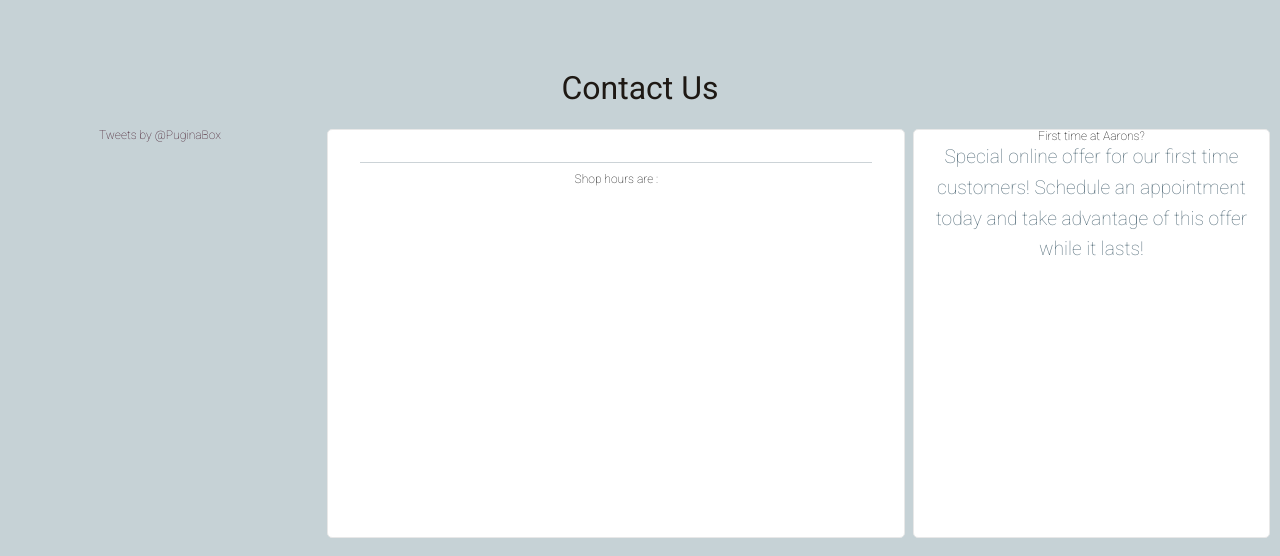
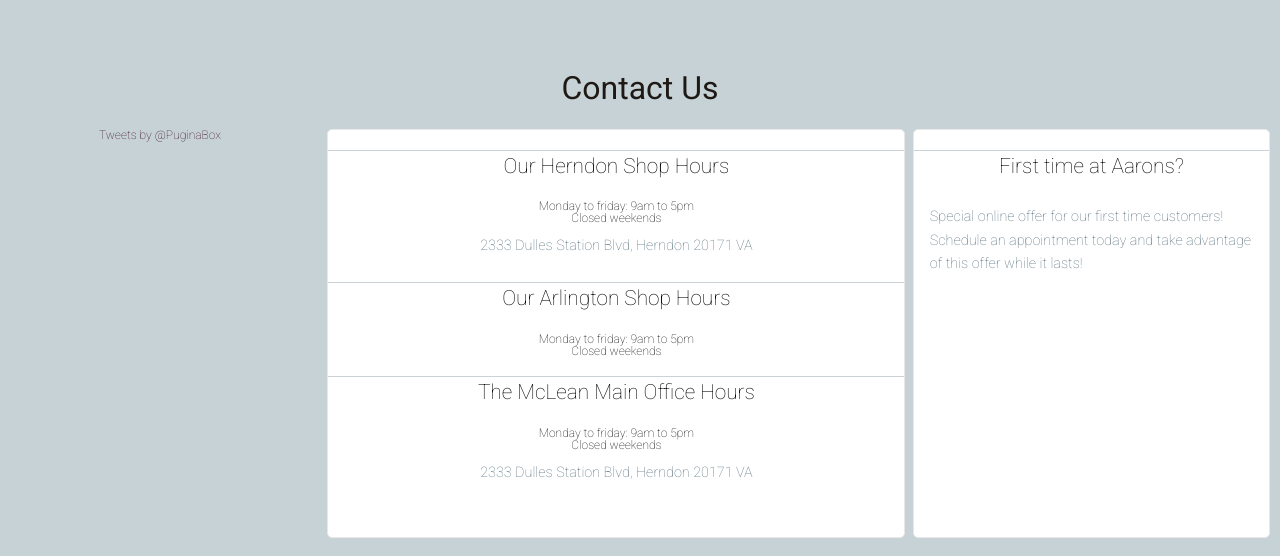
Before and after one commit to puginabox/aarons-auto, a website: page src/client/index.html in a window 1280 px wide. Shown: the part 2940-3496 px from the top of the page. Drawn offline with nearby package versions, Linux system fonts and the light colour scheme; some packages are replaced by stand-ins of ours; grey boxes are pictures that could not be loaded.

Commit message:
adding copy to contact sections

```diff
--- a/src/client/components/sass/layout/_layout.scss
+++ b/src/client/components/sass/layout/_layout.scss
@@ -236,21 +236,30 @@ border: 1px solid #e8e8e8;
 #estimate {
     float: right;
     width: 75%;
+    h3 {
+        font-size: 1.3rem;
+        margin: 1.2rem 0;
+        padding: 5px 0;
+        border-top: 1px solid rgba($gunMetal, 0.3);
+    }
+    p {
+        font-size: 0.9rem;
+        padding: 5px 5%;
+        margin: 5px auto;
+    }
 }
 #first-time {
     float: right;
     width: 37%;
     padding: 0;
     margin: 0 10px 0 0;
+    P {
+        text-align: left;
+        padding-left: 1rem;
+    }
 }
 #hours {
-
     width: 60%;
-    h3 {
-        margin: 2rem;
-        padding: 10px 0;
-        border-top: 1px solid rgba($gunMetal, 0.3);
-    }
 }
 #twitter-widget-0 {
     max-width: none !important;
--- a/src/client/index.html
+++ b/src/client/index.html
@@ -229,12 +229,26 @@
             </div>
 
             <aside id="estimate">
-                <div id="hours"><h3>Shop hours are :</h3>
+                <div id="hours">
+                    <h3>Our Herndon Shop Hours</h3>
                     <ul>
-                        <li></li>
-                        <li></li>
+                        <li>Monday to friday: 9am to 5pm</li>
+                        <li>Closed weekends</li>
                         <li></li>
                     </ul>
+                    <p>2333 Dulles Station Blvd, Herndon 20171 VA</p>
+                    <h3>Our Arlington Shop Hours</h3>
+                    <ul>
+                        <li>Monday to friday: 9am to 5pm</li>
+                        <li>Closed weekends</li>
+                    </ul>
+
+                    <h3>The McLean Main Office Hours</h3>
+                    <ul>
+                        <li>Monday to friday: 9am to 5pm</li>
+                        <li>Closed weekends</li>
+                    </ul>
+                    <p>2333 Dulles Station Blvd, Herndon 20171 VA</p>
                 </div>
                 <div id="first-time">
                 <h3>First time at Aarons?</h3>
```
Also changed, not shown: src/client/styles/master.css.
